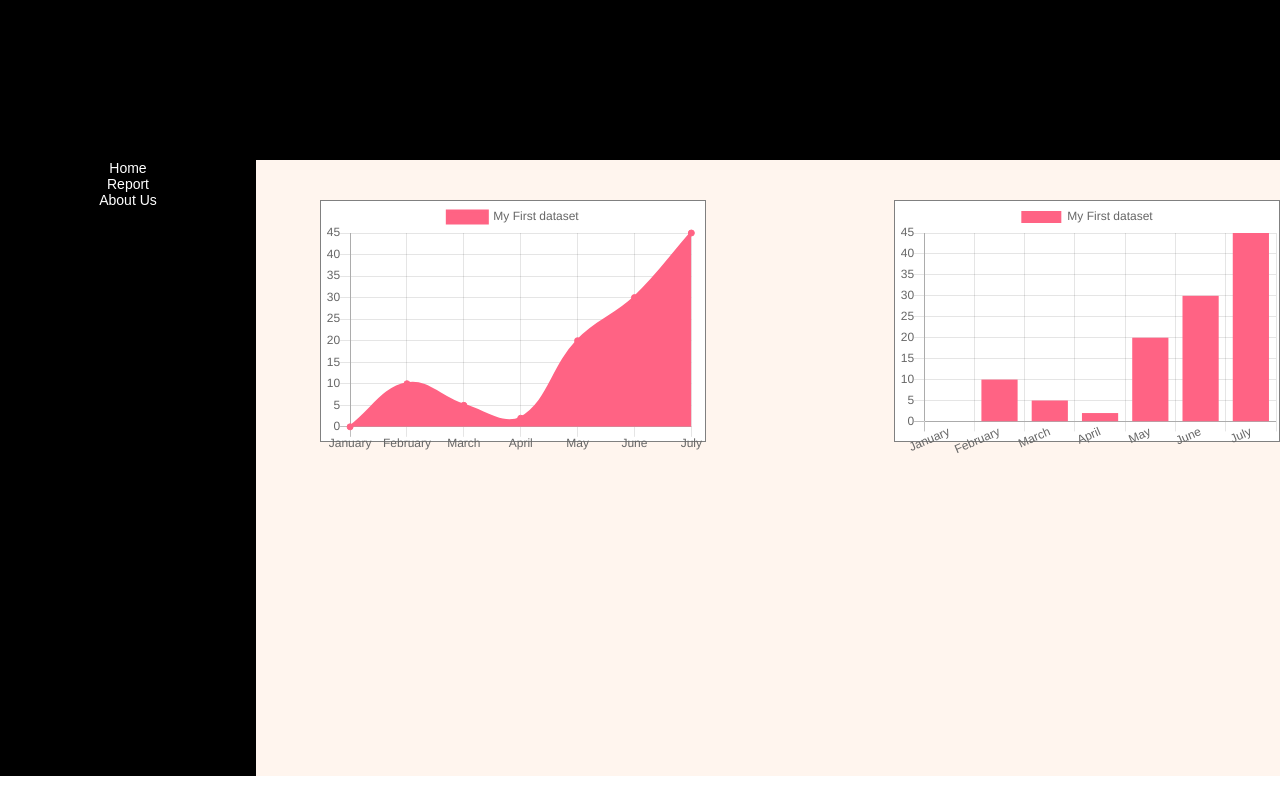
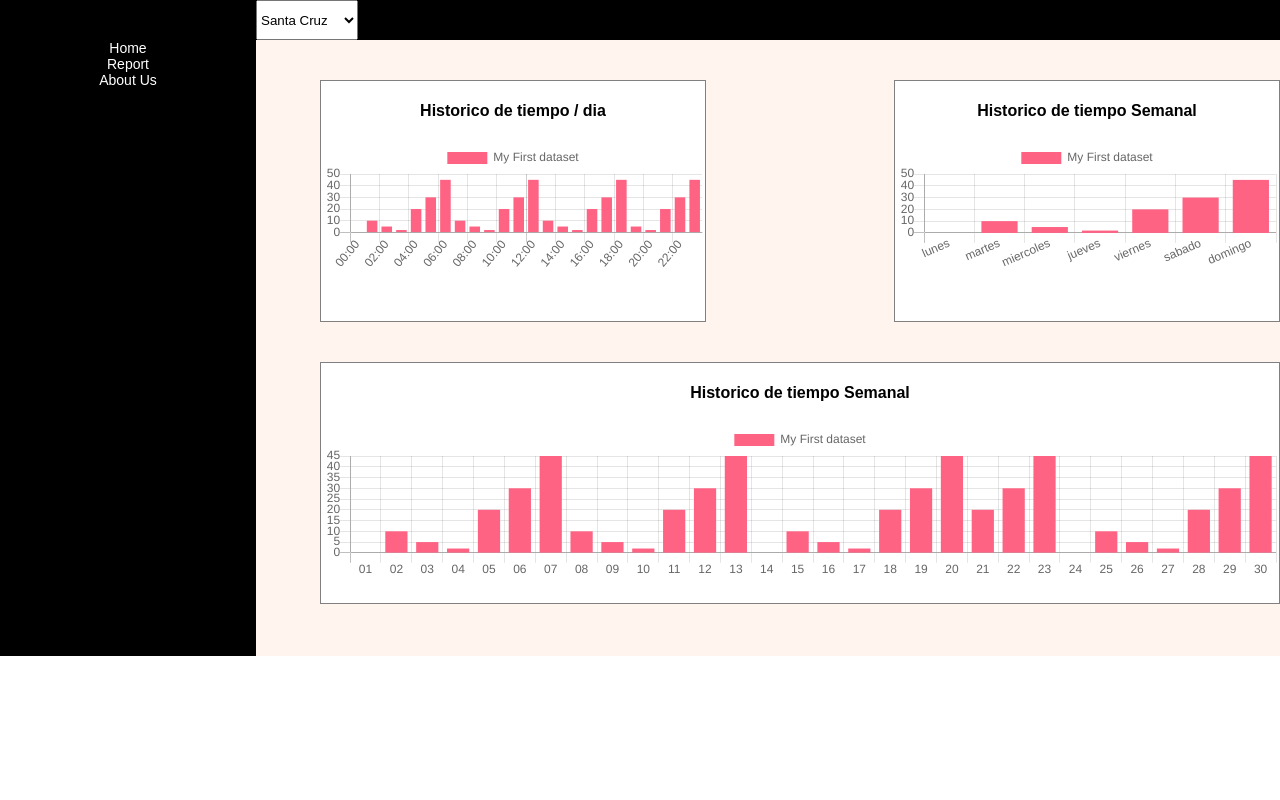
Before and after one commit to pandersonz/dashboardWeather, a React (Create React App) app in the folder dashboardweather/: page / in a window 1280 px wide. Built offline with nearby package versions, Linux system fonts and the light colour scheme.

Commit message:
structure: structure of graph

```diff
--- a/dashboardweather/src/components/ContentViews.css
+++ b/dashboardweather/src/components/ContentViews.css
@@ -15,3 +15,11 @@
     margin-left: 5vw;
     margin-top: 5vh;
 }
+.cardChartComplete{
+    width: 80vw;
+    height: 30vh;
+    background-color: white;
+    border: 0.5px solid grey;
+    margin-left: 5vw;
+    margin-top: 5vh;
+}
--- a/dashboardweather/src/components/ContentViews.js
+++ b/dashboardweather/src/components/ContentViews.js
@@ -1,8 +1,17 @@
 import React, { Component } from 'react';
 import './ContentViews.css';
 import {Bar,Line,Pie} from 'react-chartjs-2';
-let data= {
-  labels: ["January", "February", "March", "April", "May", "June", "July"],
+let dataDia= {
+  labels: ["00:00", "01:00", "02:00", "03:00", "04:00", "05:00", "06:00", "07:00", "08:00", "09:00", "10:00", "11:00", "12:00","13:00", "14:00", "15:00", "16:00", "17:00", "18:00", "19:00", "20:00", "21:00", "22:00", "23:00"],
+  datasets: [{
+  label: "My First dataset",
+  backgroundColor: 'rgb(255, 99, 132)',
+  borderColor: 'rgb(255, 99, 132)',
+  data: [0, 10, 5, 2, 20, 30, 45, 10, 5, 2, 20, 30, 45, 10, 5, 2, 20, 30, 45, 5, 2, 20, 30, 45],
+  }]
+}
+let dataSemana= {
+  labels: ["lunes", "martes", "miercoles", "jueves", "viernes","sabado","domingo"],
   datasets: [{
   label: "My First dataset",
   backgroundColor: 'rgb(255, 99, 132)',
@@ -10,22 +19,13 @@ let data= {
   data: [0, 10, 5, 2, 20, 30, 45],
   }]
 }
-let data2= {
-  labels: ["January", "February", "March", "April", "May", "June", "July"],
+let dataMes= {
+  labels: ["01", "02", "03", "04", "05", "06", "07", "08", "09", "10", "11", "12", "13", "14", "15", "16", "17", "18", "19", "20", "21", "22", "23", "24", "25", "26", "27", "28", "29", "30"],
   datasets: [{
   label: "My First dataset",
   backgroundColor: 'rgb(255, 99, 132)',
   borderColor: 'rgb(255, 99, 132)',
-  data: [0, 10, 5, 2, 20, 30, 45],
-  }]
-}
-let data3= {
-  labels: ["January", "February", "March", "April", "May", "June", "July"],
-  datasets: [{
-  label: "My First dataset",
-  backgroundColor: 'rgb(255, 99, 132)',
-  borderColor: 'rgb(255, 99, 132)',
-  data: [0, 10, 5, 2, 20, 30, 45],
+  data: [0, 10, 5, 2, 20, 30, 45, 10, 5, 2, 20, 30, 45,0, 10, 5, 2, 20, 30, 45, 20, 30, 45,0, 10, 5, 2, 20, 30, 45],
   }]
 }
 let data4= {
@@ -43,10 +43,18 @@ class ContentViews extends Component {
       <div className="contentViews">
         <div className="rowContent">
           <div className="cardChart" >
-            <Line data={data} width='30vw' height='20vh' />
+          <h4>Historico de tiempo / dia</h4>
+            <Bar data={dataDia} width='30vw' height='10vh' />
           </div>
           <div className="cardChart" >
-            <Bar data={data2} width='30vw' height='20vh' />
+          <h4>Historico de tiempo Semanal</h4>
+            <Bar data={dataSemana} width='30vw' height='10vh' />
+          </div>
+        </div>
+        <div className="rowContent">
+        <div className="cardChartComplete" >
+          <h4>Historico de tiempo Semanal</h4>
+            <Bar data={dataMes} width='30vw' height='5vh' />
           </div>
         </div>
       </div>
--- a/dashboardweather/src/components/Header.css
+++ b/dashboardweather/src/components/Header.css
@@ -1,6 +1,6 @@
 .header{
     width:100%;
-    height: 20%;
+    height: 5%;
     background-color: black;
     display: flex;
     justify-content: space-between;
@@ -12,4 +12,6 @@
 .info{
     width: 80%;
     height: 100%;
+    display: flex;
+    justify-content: space-between;
 }
--- a/dashboardweather/src/components/Header.js
+++ b/dashboardweather/src/components/Header.js
@@ -6,7 +6,17 @@ class Header extends Component {
     return (
       <div className="header">
         <div className='logo'></div>
-        <div className='info'></div>
+        <div className='info'><select>
+          <option value='Santa Cruz'>Santa Cruz</option>
+          <option value='La Paz'>La Paz</option>
+          <option value='Cochabamba'>Cochabamba</option>
+          <option value='Trinidad'>Trinidad</option>
+          <option value='Potosi'>Potosi</option>
+          <option value='Cobija'>Cobija</option>
+          <option value='Tarija'>Tarija</option>
+          <option value='Sucre'>Sucre</option>
+          <option value='Oruro'>Oruro</option>
+        </select></div>
       </div>
     );
   }
```
